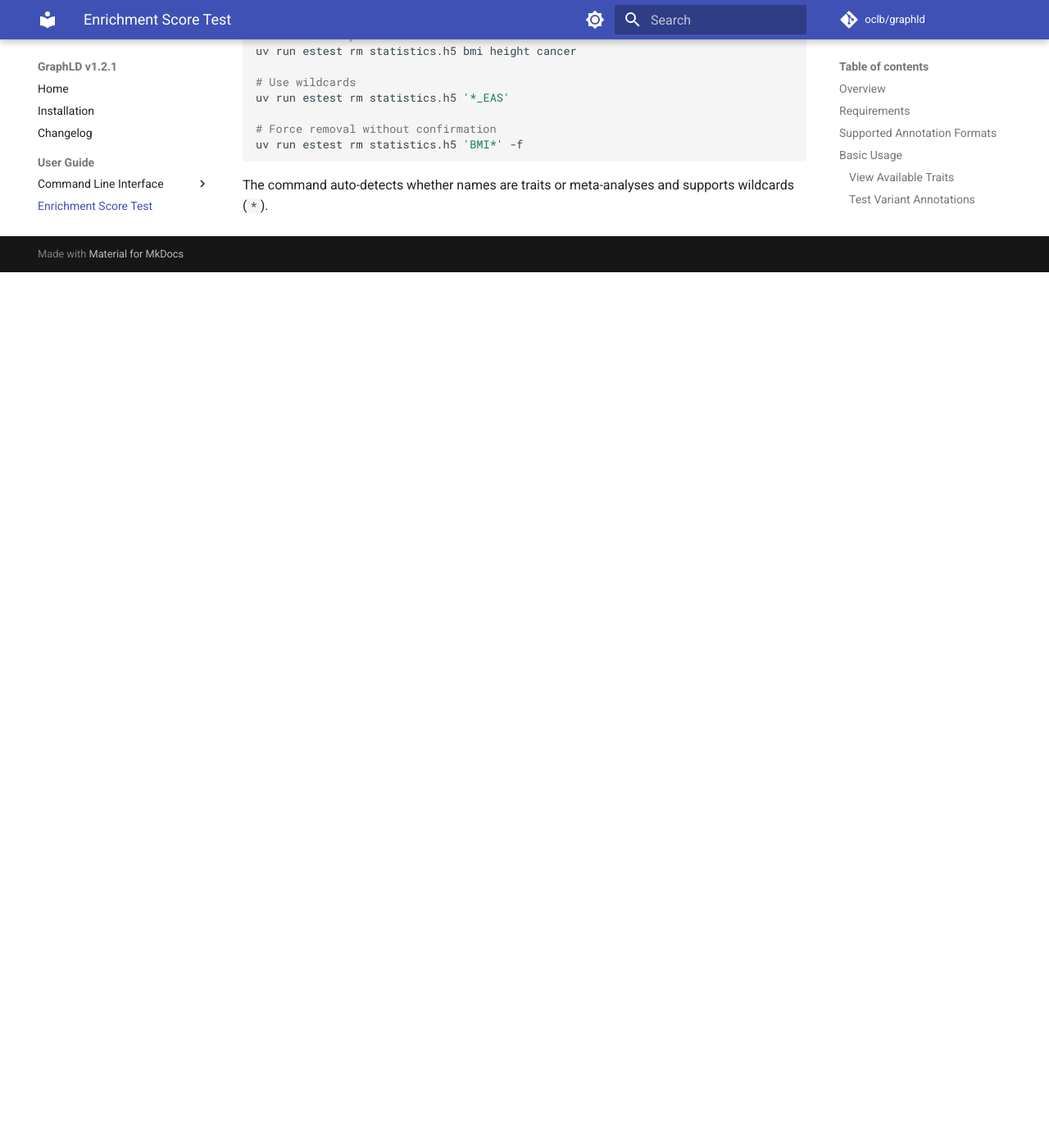
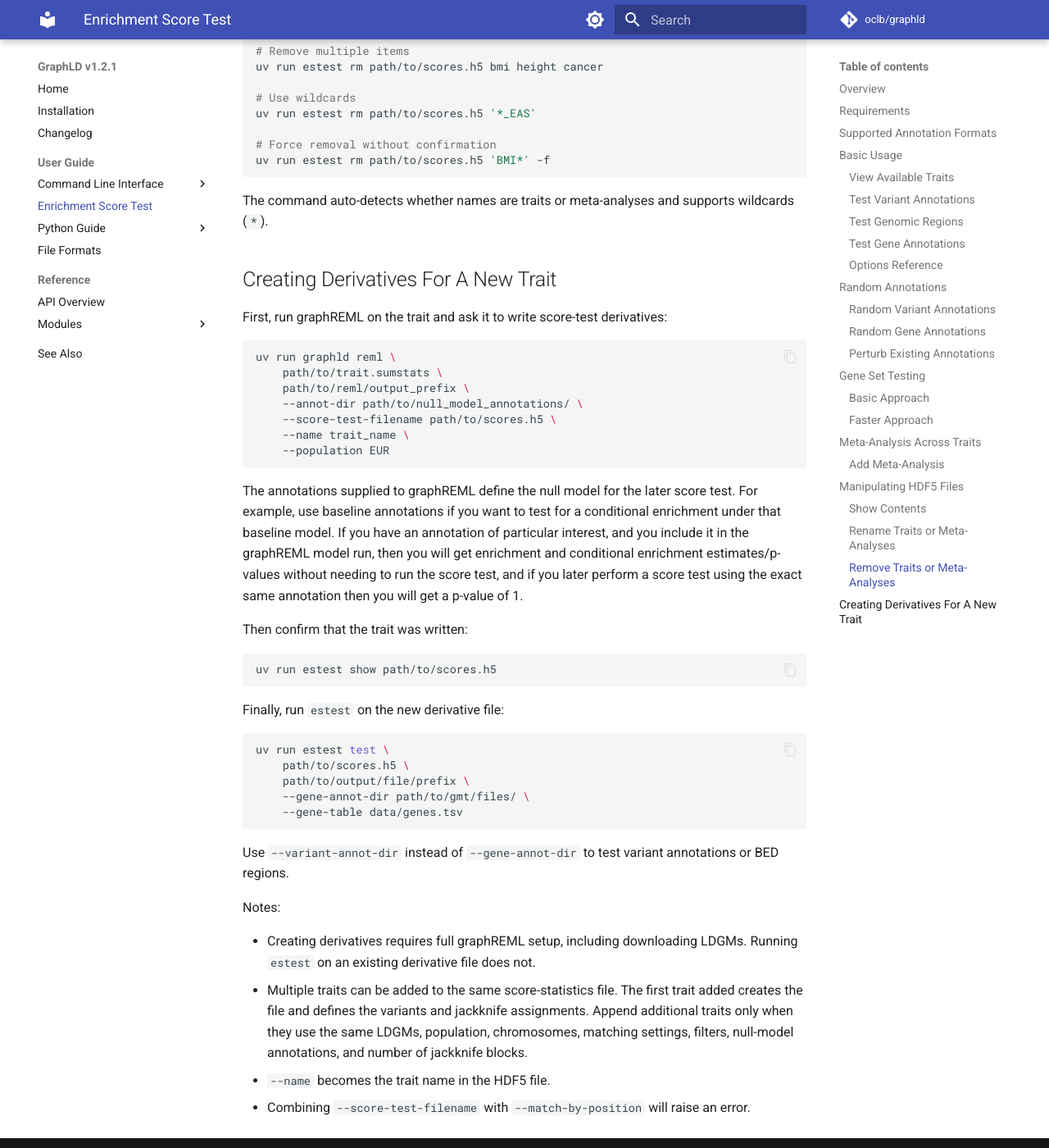
Before and after one commit to oclb/graphld, an MkDocs documentation site: the page built from docs/score_test.md, in a window 1280 px wide and 1400 px high, scrolled down 4727 px. Shown: the whole window at 82% size. Built offline with MkDocs 1.6.1 and Material for MkDocs 9.7.7, drawn with Linux system fonts in a browser that asks for light colours; comment, search, counter and statistics services are not loaded; before the commit the page ends 5059 px from its top, so only the background shows below that; some of the changed text lies outside the part shown.

Commit message:
docs: add score-test derivative workflow (#40)
* docs: add score-test derivative workflow

* docs: address score-test review feedback

* docs: clarify score-test data examples

* docs: restore intended score-test wording

````diff
--- a/docs/score_test.md
+++ b/docs/score_test.md
@@ -15,7 +15,7 @@
 
 You need a file containing precomputed derivatives for each trait being tested. This can be:
 
-- Downloaded from Zenodo via the Makefile (`make download_scorestats`)
+- Downloaded from Zenodo via the Makefile (`make download_scores`)
 - Created by running graphREML with the `--score-test-filename` flag
 
 ## Supported Annotation Formats
@@ -31,34 +31,34 @@
 ### View Available Traits
 
 ```bash
-uv run estest show path/to/precomputed/derivatives.h5
+uv run estest show path/to/scores.h5
 ```
 
 ### Test Variant Annotations
 
 ```bash
 uv run estest \
-    path/to/precomputed/derivatives.h5 \
+    path/to/scores.h5 \
     path/to/output/file/prefix \
-    --variant-annot-dir /directory/containing/dot-annot/files/
+    --variant-annot-dir path/to/annot_dir/
 ```
 
 ### Test Genomic Regions
 
 ```bash
 uv run estest \
-    path/to/precomputed/derivatives.h5 \
+    path/to/scores.h5 \
     path/to/output/file/prefix \
-    --variant-annot-dir /directory/containing/dot-bed/files/
+    --variant-annot-dir path/to/bed_dir/
 ```
 
 ### Test Gene Annotations
 
 ```bash
 uv run estest \
-    path/to/precomputed/derivatives.h5 \
+    path/to/scores.h5 \
     path/to/output/file/prefix \
-    --gene-annot-dir /directory/containing/gmt/files/
+    --gene-annot-dir path/to/gmt/files/
 ```
 
 ### Options Reference
@@ -88,7 +88,7 @@
 
 ```bash
 uv run estest \
-    path/to/precomputed/derivatives.h5 \
+    path/to/scores.h5 \
     path/to/output/file/prefix \
     --random-variants 0.1,0.2,0.3
 ```
@@ -99,7 +99,7 @@
 
 ```bash
 uv run estest \
-    path/to/precomputed/derivatives.h5 \
+    path/to/scores.h5 \
     path/to/output/file/prefix \
     --random-genes 0.1,0.2,0.3
 ```
@@ -110,9 +110,9 @@
 
 ```bash
 uv run estest \
-    path/to/precomputed/derivatives.h5 \
+    path/to/scores.h5 \
     path/to/output/file/prefix \
-    --variant-annot-dir /directory/containing/dot-annot/files/ \
+    --variant-annot-dir path/to/annot_dir/ \
     --perturb-annot 0.5  # 50% of annotation values sampled randomly
 ```
 
@@ -129,7 +129,7 @@
 Convert variant-level to gene-level score statistics first:
 
 ```bash
-uv run estest convert variant_statistics.h5 gene_statistics.h5
+uv run estest convert path/to/scores.h5 path/to/gene_scores.h5
 ```
 
 This requires a gene positions file (provided in `data/genes.tsv` after running the Makefile).
@@ -138,8 +138,9 @@
 
 ```bash
 uv run estest \
-    gene_statistics.h5 output_prefix \
-    --gene-annot-dir /directory/containing/gmt/files/
+    path/to/gene_scores.h5 \
+    path/to/output/file/prefix \
+    --gene-annot-dir path/to/gmt/files/
 ```
 
 Results are nearly identical to the variant-level test but much faster.
@@ -152,10 +153,10 @@
 
 ```bash
 # Add all traits
-uv run estest add-meta statistics.h5 all_traits '*'
+uv run estest add-meta path/to/scores.h5 all_traits '*'
 
 # Add specific traits
-uv run estest add-meta statistics.h5 body_traits height bmi
+uv run estest add-meta path/to/scores.h5 body_traits height bmi
 ```
 
 Then run the score test as normal. The meta-analysis appears as a column in the output.
@@ -171,7 +172,7 @@
 Display all traits and meta-analyses in an HDF5 file:
 
 ```bash
-uv run estest show statistics.h5
+uv run estest show path/to/scores.h5
 ```
 
 ### Rename Traits or Meta-Analyses
@@ -179,7 +180,7 @@
 Rename a trait or meta-analysis (auto-detects which):
 
 ```bash
-uv run estest mv statistics.h5 old_name new_name
+uv run estest mv path/to/scores.h5 old_name new_name
 ```
 
 ### Remove Traits or Meta-Analyses
@@ -188,16 +189,57 @@
 
 ```bash
 # Remove a single item
-uv run estest rm statistics.h5 trait_name
+uv run estest rm path/to/scores.h5 trait_name
 
 # Remove multiple items
-uv run estest rm statistics.h5 bmi height cancer
+uv run estest rm path/to/scores.h5 bmi height cancer
 
 # Use wildcards
-uv run estest rm statistics.h5 '*_EAS'
+uv run estest rm path/to/scores.h5 '*_EAS'
 
 # Force removal without confirmation
-uv run estest rm statistics.h5 'BMI*' -f
+uv run estest rm path/to/scores.h5 'BMI*' -f
 ```
 
 The command auto-detects whether names are traits or meta-analyses and supports wildcards (`*`).
+
+## Creating Derivatives For A New Trait
+
+First, run graphREML on the trait and ask it to write score-test derivatives:
+
+```bash
+uv run graphld reml \
+    path/to/trait.sumstats \
+    path/to/reml/output_prefix \
+    --annot-dir path/to/null_model_annotations/ \
+    --score-test-filename path/to/scores.h5 \
+    --name trait_name \
+    --population EUR
+```
+
+The annotations supplied to graphREML define the null model for the later score test. For example, use baseline annotations if you want to test for a conditional enrichment under that baseline model. If you have an annotation of particular interest, and you include it in the graphREML model run, then you will get enrichment and conditional enrichment estimates/p-values without needing to run the score test, and if you later perform a score test using the exact same annotation then you will get a p-value of 1.
+
+Then confirm that the trait was written:
+
+```bash
+uv run estest show path/to/scores.h5
+```
+
+Finally, run `estest` on the new derivative file:
+
+```bash
+uv run estest test \
+    path/to/scores.h5 \
+    path/to/output/file/prefix \
+    --gene-annot-dir path/to/gmt/files/ \
+    --gene-table data/genes.tsv
+```
+
+Use `--variant-annot-dir` instead of `--gene-annot-dir` to test variant annotations or BED regions.
+
+Notes:
+
+- Creating derivatives requires full graphREML setup, including downloading LDGMs. Running `estest` on an existing derivative file does not.
+- Multiple traits can be added to the same score-statistics file. The first trait added creates the file and defines the variants and jackknife assignments. Append additional traits only when they use the same LDGMs, population, chromosomes, matching settings, filters, null-model annotations, and number of jackknife blocks.
+- `--name` becomes the trait name in the HDF5 file.
+- Combining `--score-test-filename` with `--match-by-position` will raise an error.
````
Also changed, not shown: .codex/skills/graphld-usage/references/score-test.md (+7 -9 lines), docs/cli/reml.md (+4 -0 lines).
